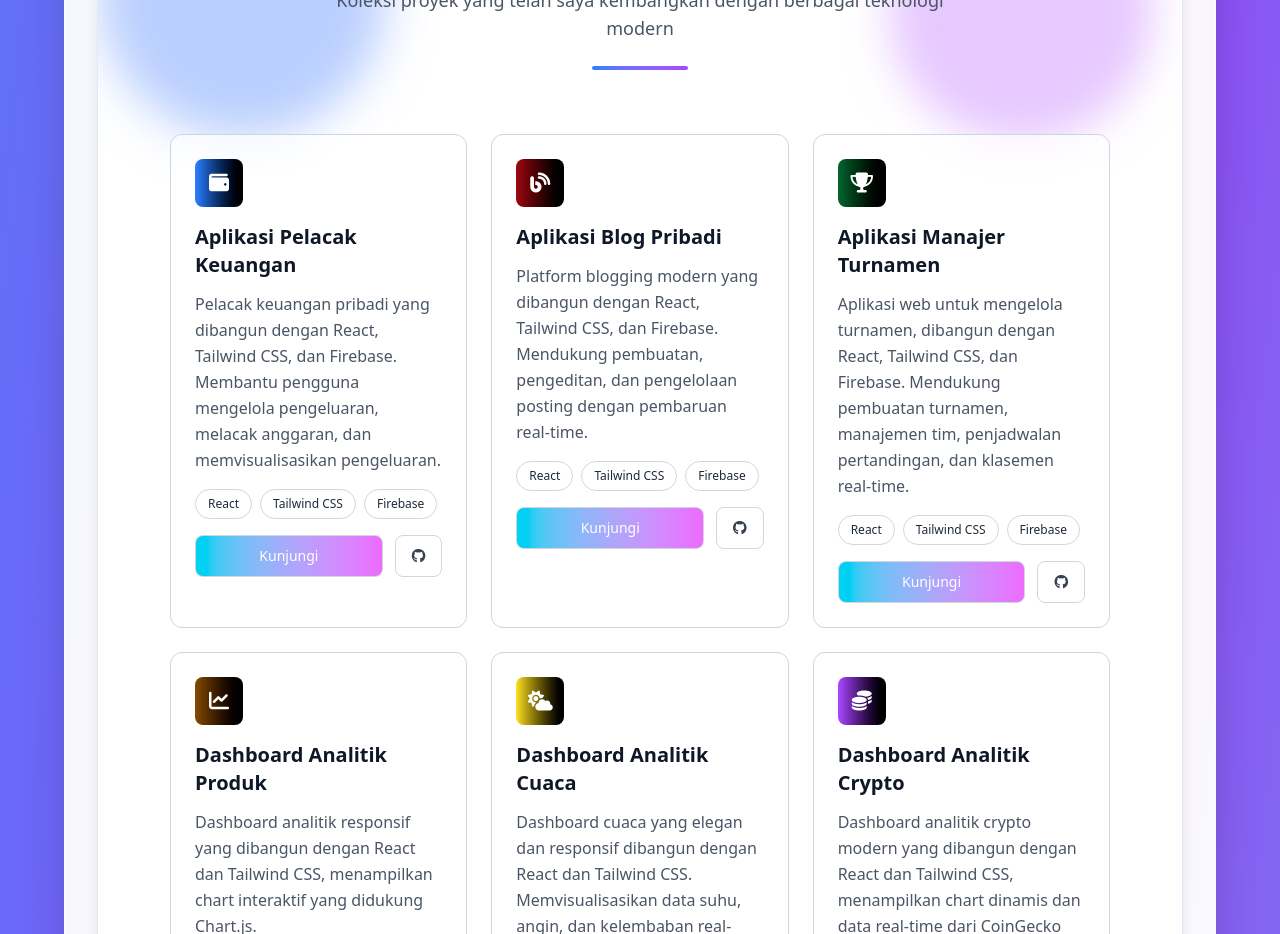
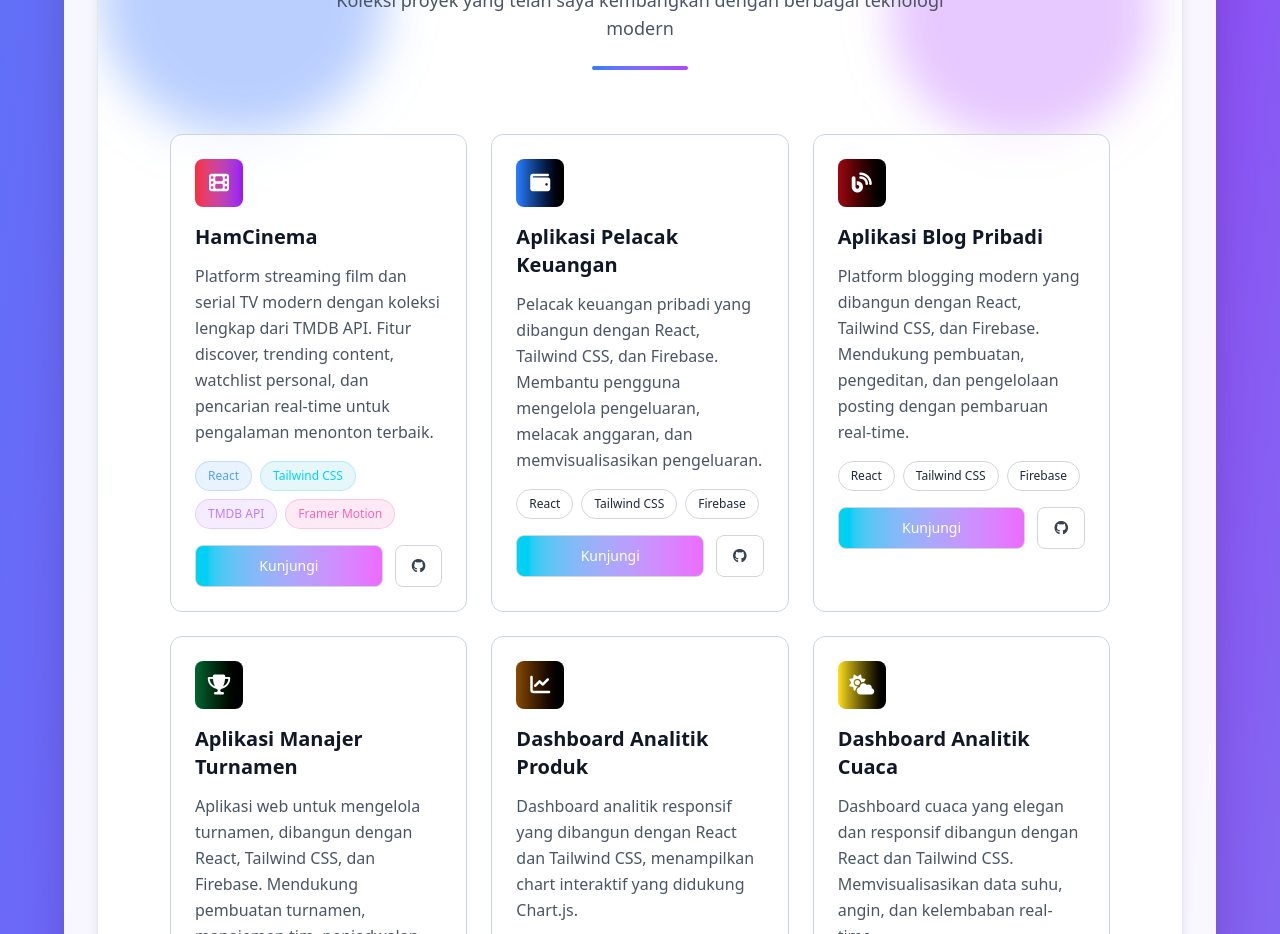
Before and after one commit to ilhamganteng321/react-cv, a React (Vite) app: page / in a window 1280 px wide. Shown: the part 2640-3574 px from the top of the page. Built offline with nearby package versions, Linux system fonts and the light colour scheme.

Commit message:
add film app

```diff
--- a/src/components/Projects.jsx
+++ b/src/components/Projects.jsx
@@ -4,8 +4,23 @@ import Dokumentasi from './Docs'
 
 const Projects = () => {
   const projects = [
+{
+  "id": 1,
+  "icon": "fas fa-film",
+  "iconGradient": "from-red-500 to-purple-600",
+  "title": "HamCinema",
+  "description": "Platform streaming film dan serial TV modern dengan koleksi lengkap dari TMDB API. Fitur discover, trending content, watchlist personal, dan pencarian real-time untuk pengalaman menonton terbaik.",
+  "tags": [
+    { "name": "React", "color": "bg-blue-500/10 text-blue-400 border border-blue-500/20" },
+    { "name": "Tailwind CSS", "color": "bg-cyan-500/10 text-cyan-400 border border-cyan-500/20" },
+    { "name": "TMDB API", "color": "bg-purple-500/10 text-purple-400 border border-purple-500/20" },
+    { "name": "Framer Motion", "color": "bg-pink-500/10 text-pink-400 border border-pink-500/20" }
+  ],
+  "liveUrl": "https://movie.ngacir.my.id",
+  "githubUrl": "https://github.com/ilhamganteng321/movie-TMDB"
+},
     {
-      id: 1,
+      id: 2,
       icon: 'fas fa-wallet',
       iconGradient: 'from-blue-500 to-black',
       title: 'Aplikasi Pelacak Keuangan',
@@ -19,7 +34,7 @@ const Projects = () => {
       githubUrl: 'https://github.com/ilhamganteng321/finance_tracker'
     },
     {
-      id: 2,
+      id: 3,
       icon: 'fas fa-blog',
       iconGradient: 'from-red-800 to-black',
       title: 'Aplikasi Blog Pribadi',
@@ -33,7 +48,7 @@ const Projects = () => {
       githubUrl: 'https://github.com/ilhamganteng321/blog_app'
     },
     {
-      id: 3,
+      id: 4,
       icon: 'fas fa-trophy',
       iconGradient: 'from-green-800 to-black',
       title: 'Aplikasi Manajer Turnamen',
@@ -47,7 +62,7 @@ const Projects = () => {
       githubUrl: 'https://github.com/ilhamganteng321/tourneyku'
     },
     {
-      id: 4,
+      id: 5,
       icon: 'fas fa-chart-line',
       iconGradient: 'from-yellow-800 to-black',
       title: 'Dashboard Analitik Produk',
@@ -62,7 +77,7 @@ const Projects = () => {
       githubUrl: 'https://github.com/ilhamganteng321/product-analistyc'
     },
     {
-      id: 5,
+      id: 6,
       icon: 'fas fa-cloud-sun',
       iconGradient: 'from-yellow-300 to-black',
       title: 'Dashboard Analitik Cuaca',
@@ -76,7 +91,7 @@ const Projects = () => {
       githubUrl: 'https://github.com/ilhamganteng321/weather_app'
     },
     {
-      id: 6,
+      id: 7,
       icon: 'fas fa-coins',
       iconGradient: 'from-purple-500 to-black',
       title: 'Dashboard Analitik Crypto',
@@ -91,7 +106,7 @@ const Projects = () => {
       githubUrl: 'https://github.com/ilhamganteng321/crypto-dashboard'
     },
     {
-      id: 7,
+      id: 8,
       icon: 'fas fa-quran',
       iconGradient: 'from-green-500 to-white',
       title: 'Aplikasi Web Quran',
@@ -105,7 +120,7 @@ const Projects = () => {
       githubUrl: 'https://github.com/ilhamganteng321/quran_web_app'
     },
     {
-      id: 8,
+      id: 9,
       icon: 'fas fa-book-open',
       iconGradient: 'from-blue-400 to-black',
       title: 'Pembaca Riyadhus Shalihin',
@@ -120,7 +135,7 @@ const Projects = () => {
       githubUrl: 'https://github.com/ilhamganteng321/Riyadhus-shalihin'
     },
     {
-      id: 9,
+      id: 10,
       icon: 'fas fa-pen-nib',
       iconGradient: 'from-black to-red-300',
       title: 'Aplikasi Catatan',
@@ -135,7 +150,7 @@ const Projects = () => {
       githubUrl: null
     },
     {
-      id: 10,
+      id: 11,
       icon: 'fas fa-mobile-alt',
       iconGradient: 'from-gray-800 to-black',
       title: 'Aplikasi Flutter CRUD',
@@ -148,7 +163,7 @@ const Projects = () => {
       githubUrl: null
     },
     {
-      id: 11,
+      id: 12,
       icon: 'fas fa-heartbeat',
       iconGradient: 'from-gray-800 to-black',
       title: 'Aplikasi Prediksi Diabetes',
@@ -162,7 +177,7 @@ const Projects = () => {
       githubUrl: 'https://github.com/ilhamganteng321/project-2'
     },
     {
-      id: 12,
+      id: 13,
       icon: 'fas fa-robot',
       iconGradient: 'from-gray-800 to-black',
       title: 'Chatbot Edukasi',
@@ -176,7 +191,7 @@ const Projects = () => {
       githubUrl: null
     },
     {
-      id: 13,
+      id: 14,
       icon: 'fas fa-network-wired',
       iconGradient: 'from-gray-800 to-black',
       title: 'Sistem gRPC',
@@ -190,7 +205,7 @@ const Projects = () => {
       githubUrl: null
     },
     {
-      id: 14,
+      id: 15,
       icon: 'fas fa-briefcase',
       iconGradient: 'from-gray-800 to-black',
       title: 'Website Portfolio',
```
